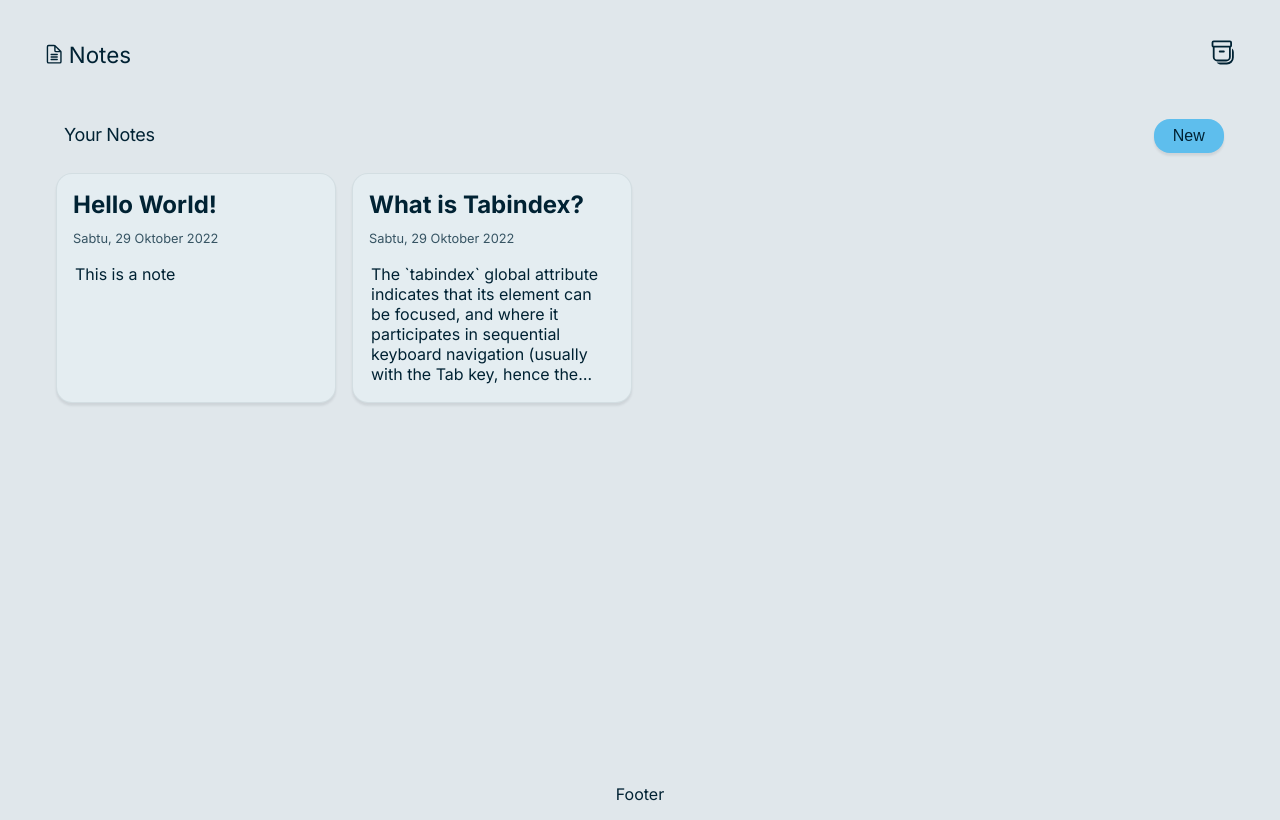
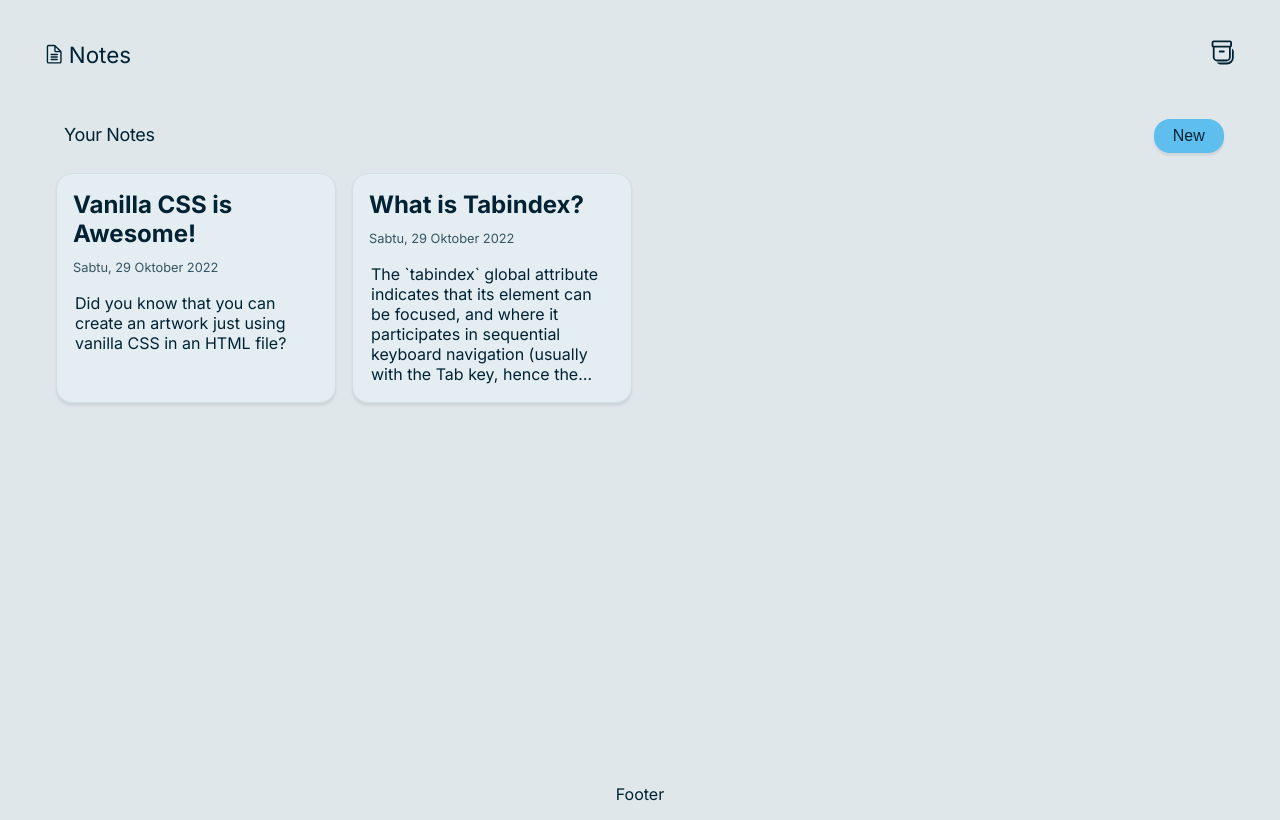
Before and after one commit to zaynhakim/notes-app, a React (Vite) app: page / in a window 1280 px wide. Built offline with nearby package versions, Linux system fonts and the light colour scheme.

Commit message:
added starter notes if empty

```diff
--- a/src/App.jsx
+++ b/src/App.jsx
@@ -1,9 +1,12 @@
+import { ScrollRestoration } from "react-router-dom";
+
 function App() {
   return (
     <div className="App">
       <h1>Vite + React</h1>
       <p>This is a paragraph</p>
       <button type="button">Button</button>
+      <ScrollRestoration />
     </div>
   );
 }
--- a/src/notes.js
+++ b/src/notes.js
@@ -5,11 +5,7 @@ import localforage from "localforage";
 import { matchSorter } from "match-sorter";
 import sortBy from "sort-by";
 
-export async function getNotes(query) {
-  await fakeNetwork(`getNotes:${query}`);
-  let notes = await localforage.getItem("notes");
-  if (!notes)
-    notes = [
+const starterNotes = [
   {
     id: "note-001",
     title: "What is Tabindex?",
@@ -20,12 +16,19 @@ export async function getNotes(query) {
   },
   {
     id: "note-002",
-        title: "Hello World!",
-        description: "This is a note",
-        body: "# Hey There\nHow are you doing?",
+    title: "Vanilla CSS is Awesome!",
+    description:
+      "Did you know that you can create an artwork just using vanilla CSS in an HTML file?",
+    body: "# Write your own CSS artwork now!\nGrab your keyboard and start creating awesome art!",
     createdAt: 1667028916687,
   },
 ];
+
+export async function getNotes(query) {
+  await fakeNetwork(`getNotes:${query}`);
+  let notes = await localforage.getItem("notes");
+  if (!notes) notes = starterNotes;
+  await set(starterNotes);
   if (query) {
     notes = matchSorter(notes, query, { keys: ["createdAt", "title"] });
   }
```
Lines whose indentation alone changed are shown as unchanged.
